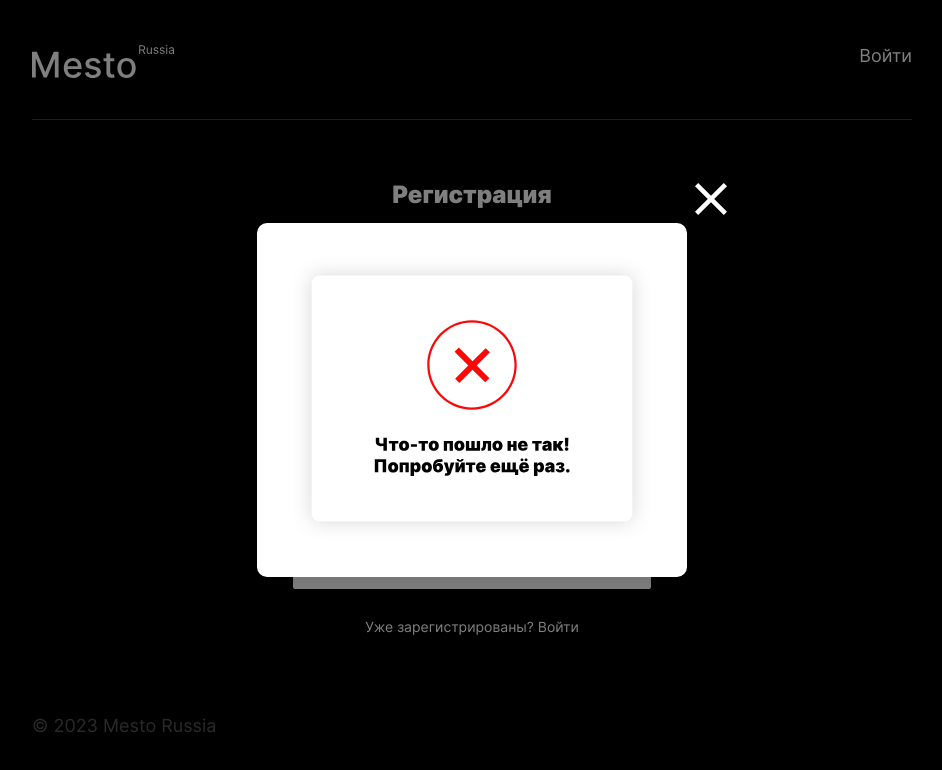
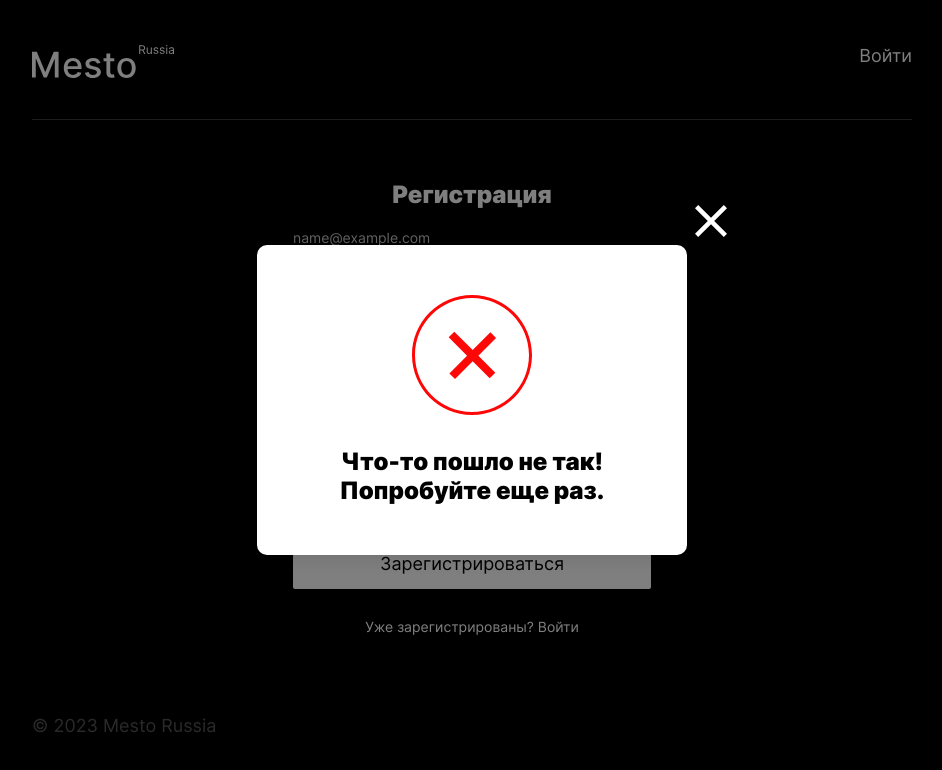
Before and after one commit to kpolllka/react-mesto-auth, a React (Create React App) app: page /signup in a window 1280 px wide. Both pictures are taken after typing "name@example.com", "Sample123" into the empty fields and a click on the button "Зарегистрироваться". Shown: the top 770 px of the page, without its empty margins (168-1110 px from the left). Built offline with nearby package versions, Linux system fonts and the light colour scheme; no server answers.

Commit message:
Проект12 Вариант1

```diff
--- /dev/null
+++ b/src/blocks/popup/__container-infotooltip/popup__container-infotooltip.css
@@ -0,0 +1,14 @@
+.popup__container-infotooltip {
+    display: flex;
+    flex-direction: column;
+    align-items: center;
+    gap: 32px;
+    margin: 0;
+    padding: 0;
+  }
+
+  @media screen and (max-width: 768px) {
+    .popup__container-infotooltip {
+      gap: 40px;
+    }
+  }
--- a/src/blocks/popup/__container/popup__container.css
+++ b/src/blocks/popup/__container/popup__container.css
@@ -3,7 +3,6 @@
   box-sizing: border-box;
   max-width: 430px;
   padding: 34px 36px 37px;
-  /* min-height: 330px; */
   background: #FFFFFF;
   box-shadow: 0px 0px 25px rgba(0, 0, 0, 0.15);
   border-radius: 10px;
@@ -15,19 +14,3 @@
     padding: 25px 22px;
   }
 }
-
-.popup__container-infotooltip {
-
-}
-
-@media screen and (max-width: 768px) {
-  /* .popup__container-infotooltip {
-    background-image: cover; */
-}
-
-.popup__image {
-  display: block;
-  width: 100%;
-  height: 100%;
-  background-image: cover;
-}
--- /dev/null
+++ b/src/blocks/popup/__image/popup__image.css
@@ -0,0 +1,6 @@
+.popup__image {
+    width: 120px;
+    height: 120px;
+    margin: 50px auto 0 auto;
+    padding: 0;
+  }
--- /dev/null
+++ b/src/blocks/popup/__text-register/popup__text-register.css
@@ -0,0 +1,18 @@
+.popup__text-register {
+    margin: 0 36px 50px 36px;
+    padding: 0;
+    font-style: normal;
+    font-weight: 900;
+    font-size: 24px;
+    line-height: 29px;
+    text-align: center;
+    color: #000000;
+  }
+
+  @media screen and (max-width: 768px) {
+    .popup__text-register {
+      margin: 0 18px 50px 18px;
+      font-size: 20px;
+      line-height: 24px;
+    }
+  }
--- a/src/components/App.jsx
+++ b/src/components/App.jsx
@@ -1,4 +1,4 @@
-import { useState, useEffect, useCallback } from 'react';
+import { useState, useEffect } from 'react';
 import Header from './Header';
 import Main from './Main';
 import Footer from './Footer';
@@ -9,14 +9,12 @@ import { CurrentUserContext } from './contexts/CurrentUserContext';
 import EditProfilePopup from './EditProfilePopup';
 import EditAvatarPopup from './EditAvatarPopup';
 import AddPlacePopup from './AddPlacePopup';
-import { Route, Routes, Navigate, useNavigate } from 'react-router-dom';
+import { Route, Routes, useNavigate } from 'react-router-dom';
 import Register from './Register';
 import Login from './Login';
 import ProtectedRouteElement from './ProtectedRoute';
 import InfoTooltip from './InfoTooltip';
 import * as auth from '../utils/auth';
-
-
 
 function App() {
 
@@ -27,10 +25,10 @@ function App() {
   const [currentUser, setCurrentUser] = useState({});
   const [cards, setCards] = useState([]);
 
-  const [isInfoPopupOpen, setInfoPopupOpen] = useState(false);
-  const [stateInfoPopup, setStateInfoPopup] = useState(false);
+  const [isInfoTooltipPopupOpen, setInfoTooltipPopupOpen] = useState(false);
+  const [stateInfoTooltip, setStateInfoTooltip] = useState(false);
   const [loggedIn, setLoggedIn] = useState(false);
-  const [userData, setUserData] = useState('');
+  const [userEmail, setUserEmail] = useState('');
 
   const navigate = useNavigate();
 
@@ -45,6 +43,9 @@ function App() {
     }
   }, [loggedIn]);
 
+  useEffect(() => {
+    handleTokenCheck();
+  }, [loggedIn])
 
   function handleEditAvatarClick() {
     setIsEditAvatarPopupOpen(true);
@@ -67,7 +68,7 @@ function App() {
     setIsEditAvatarPopupOpen(false);
     setIsEditProfilePopupOpen(false);
     setIsAddPlacePopupOpen(false);
-    setInfoPopupOpen(false);
+    setInfoTooltipPopupOpen(false);
     setSelectedCard({});
   }
 
@@ -114,33 +115,29 @@ function App() {
 
   const onRegister = (email, password) => {
     auth.register(email, password).then(() => {
-      navigate('/signin', { replace: true });
-      setStateInfoPopup(true);
+      navigate('/signin');
+      setStateInfoTooltip(true);
     })
     .catch((error) => {console.log(`Ошибка ${error}`);
-    setStateInfoPopup(false);
+    setStateInfoTooltip(false);
     })
     .finally(() => {
-      setInfoPopupOpen(true);
+      setInfoTooltipPopupOpen(true);
     })
   };
 
-  const handleTokenCheck = useCallback(() => {
+  const handleTokenCheck = () => {
     const token = localStorage.getItem('token');
     if (token) {
       auth.checkToken(token).then((res) => {
         if (res) {
           setLoggedIn(true);
-          setUserData(res.data.email);
+          setUserEmail(res.data.email);
           navigate('/');
         }
       }).catch((error) => console.log(`Ошибка ${error}`));
     }
-  })
-
-  useEffect(() => {
-    handleTokenCheck();
-  }, [handleTokenCheck])
+  }
 
   const onLogin = (email, password) => {
     auth.authorize(email, password).then((data) => {
@@ -148,23 +145,23 @@ function App() {
         handleTokenCheck();
         setLoggedIn(true);
         navigate('/');
+        // localStorage.setItem('token', data.token);
       }
     }).catch((error) => console.log(`Ошибка ${error}`));
   }
 
   const onSignOut = () => {
     localStorage.removeItem('token');
-    setUserData('');
+    setUserEmail('');
     setLoggedIn(false);
     navigate('/signin');
-    console.log('ghbdtn');
   }
 
   return (
     <>
       <CurrentUserContext.Provider value={currentUser}>
 
-        <Header email={userData} onSignOut={onSignOut} />
+        <Header email={userEmail} onSignOut={onSignOut} />
 
         <Routes>
           <Route path='signup' element={<Register onRegister={onRegister} />} />
@@ -196,7 +193,8 @@ function App() {
         />
 
         <ImagePopup card={selectedCard} onClose={closeAllPopups} />
-        <InfoTooltip isOpen={isInfoPopupOpen} onClose={closeAllPopups} state={stateInfoPopup} />
+
+        <InfoTooltip isOpen={isInfoTooltipPopupOpen} onClose={closeAllPopups} state={stateInfoTooltip} />
 
       </CurrentUserContext.Provider>
     </>
--- a/src/components/InfoTooltip.jsx
+++ b/src/components/InfoTooltip.jsx
@@ -1,13 +1,14 @@
 import isOkRegister from '../images/isOkRegister.svg';
 import isNotOkRegister from '../images/isNotOkRegister.svg';
 
-function InfoToolTip({ isOpen, onClose, status }) {
+function InfoToolTip({ isOpen, onClose, state }) {
 
   return (
     <div className={`popup popup__infotooltip ${isOpen ? `popup_opened` : ''}`}>
       <div className='popup__container popup__container-infotooltip'>
         <button className='popup__close-icon' onClick={onClose} type='button'/>
-        <img src={status ? isOkRegister : isNotOkRegister} className='popup__image' alt={status ? 'Вы успешно зарегистрировались.' : 'Что-то пошло не так! Попробуйте еще раз.'}/>
+        <img src={state ? isOkRegister : isNotOkRegister} className='popup__image' alt={state ? 'Вы успешно зарегистрировались.' : 'Что-то пошло не так! Попробуйте еще раз.'}/>
+        <p className='popup__text-register'>{state ? 'Вы успешно зарегистрировались.' : 'Что-то пошло не так! Попробуйте еще раз.'}</p>
       </div>
     </div>
   );
--- a/src/index.css
+++ b/src/index.css
@@ -46,6 +46,9 @@
 @import url(./blocks/popup/__error/_visible/popup__error_visible.css);
 @import url(./blocks/popup/__button/popup__button.css);
 @import url(./blocks/popup/__button/_disabled/popup__button_disabled.css);
+@import url(./blocks/popup/__container-infotooltip/popup__container-infotooltip.css);
+@import url(./blocks/popup/__image/popup__image.css);
+@import url(./blocks/popup/__text-register/popup__text-register.css);
 @import url(./blocks/auth/auth.css);
 @import url(./blocks/auth/__title/auth__title.css);
 @import url(./blocks/auth/__form/auth__form.css);
```
Also changed, not shown: src/images/isNotOkRegister.svg, src/images/isOkRegister.svg.
